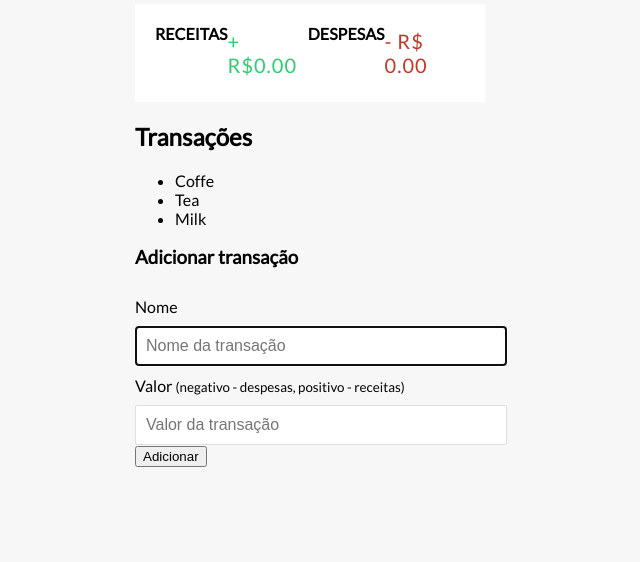
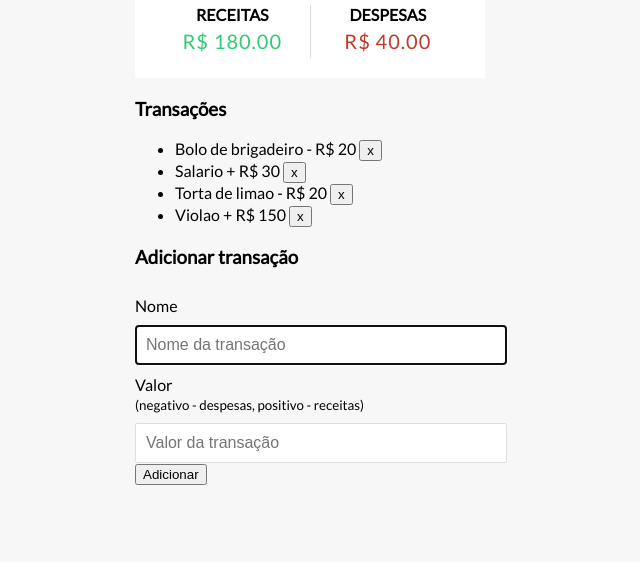
Before and after one commit to victorcav/front-end, a plain HTML site: page app_financeiro/index.html in a window 1280 px wide. Shown: the part 238-800 px from the top of the page, without its empty margins (330-970 px from the left). Drawn offline with Linux system fonts and the light colour scheme.

Commit message:
Alterações no html

```diff
--- a/app_financeiro/index.html
+++ b/app_financeiro/index.html
@@ -1,55 +1,60 @@
 <!DOCTYPE html>
-<html lang="en">
+<html lang="pt-br">
+
 <head>
     <meta charset="UTF-8" />
-    <meta http-equiv="X-UA-Compatible" content="IE=edge" />
     <meta name="viewport" content="width=device-width, initial-scale=1.0" />
     <link rel="stylesheet" href="./style.css" />
-    <title>Controle de Despesas</title>
+    <title>Controle de despesas</title>
 </head>
+
 <body>
-    <h2>Controle de Despesas</h2>
+    <h2>Controle de despesas</h2>
 
     <div class="container">
-      <h4>Saldo Atual</h4>
+        <h4>Saldo atual</h4>
+
         <h1 id="balance" class="balance">R$ 0.00</h1>
 
         <div class="inc-exp-container">
-        <h4>RECEITAS</h4>
+            <div>
+                <h4>Receitas</h4>
                 <p id="money-plus" class="money plus">+ R$0.00</p>
-        <h4>DESPESAS</h4>
-        <p id="money-minus" class="money minus">- R$ 0.00</p>
             </div>
 
-      <h2>Transações</h2>
+            <div>
+                <h4>Despesas</h4>
+                <p id="money-minus" class="money minus">- R$0.00</p>
+            </div>
+        </div>
 
-      <ul id="transacions" clas="transactions">
-        <li>Coffe</li>
-        <li>Tea</li>
-        <li>Milk</li>
+        <h3>Transações</h3>
+
+        <ul id="transactions" class="transactions">
+
         </ul>
 
         <h3>Adicionar transação</h3>
 
-      <form>
-        <div>
+        <form id="form">
+            <div class="form-control">
                 <label for="text">Nome</label>
-          <input
-            autofocus
-            type="text"
-            id="text"
-            placeholder="Nome da transação"
-          />
+                <input autofocus type="text" id="text" placeholder="Nome da transação" />
             </div>
 
-        <div>
-          <label for="amount">Valor<br /></label>
+            <div class="form-control">
+                <label for="amount">Valor <br />
             <small>(negativo - despesas, positivo - receitas)</small>
+          </label>
                 <input type="number" id="amount" placeholder="Valor da transação" />
             </div>
 
             <button class="btn">Adicionar</button>
         </form>
     </div>
+
+    <script src="script.js"></script>
+
 </body>
+
 </html>
```
Lines whose indentation alone changed are shown as unchanged.
